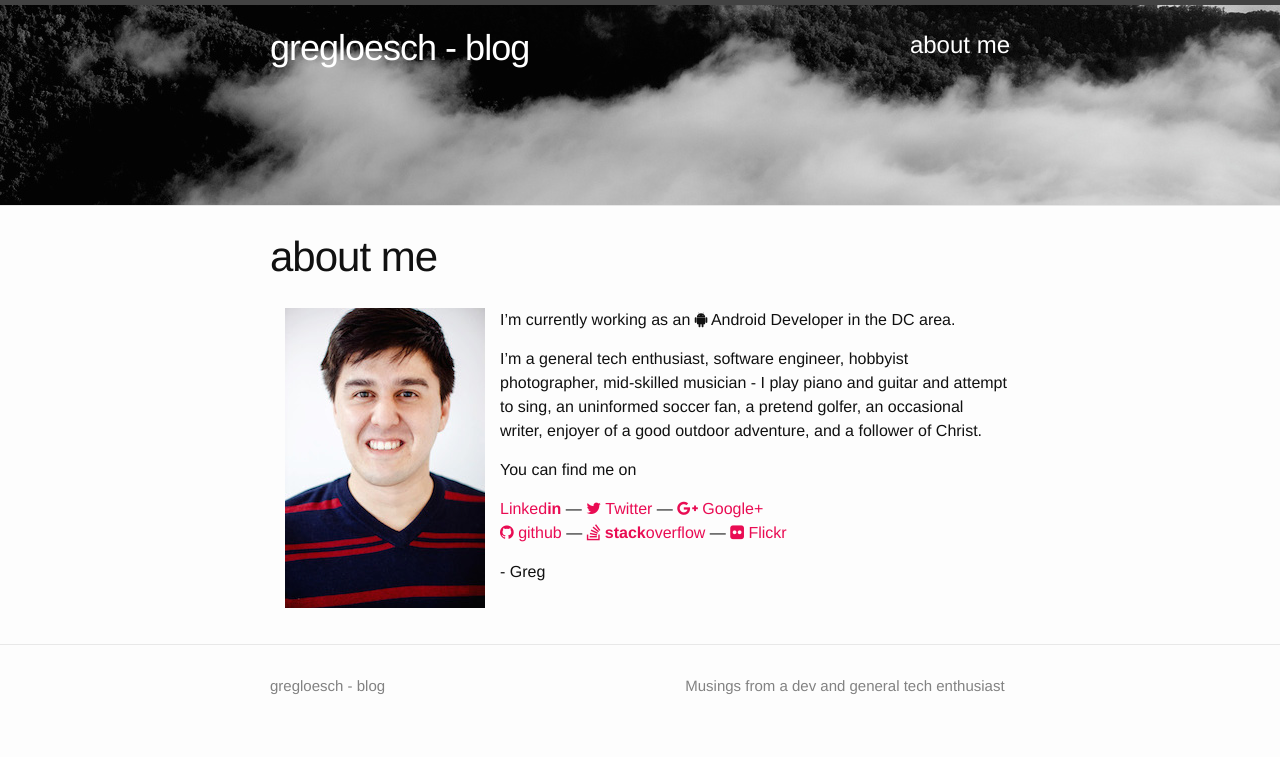
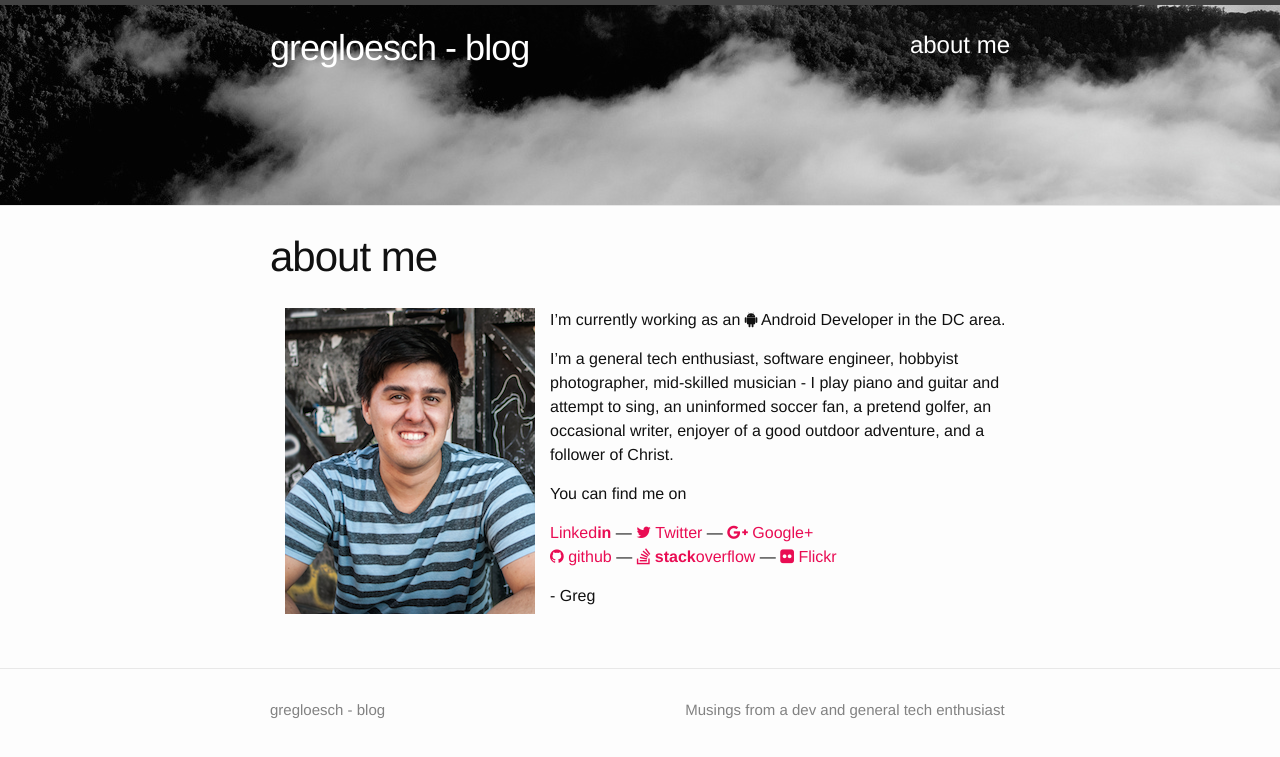
Before and after one commit to loeschg/loeschg.github.io, a Jekyll site: the page built from about.md, in a window 1280 px wide. Shown: the top 757 px of the page. Built offline with Jekyll 4.4.1, drawn with Linux system fonts in a browser that asks for light colours; nearby versions of some CDN libraries.

Commit message:
Add new profile picture [about]

```diff
--- a/about.md
+++ b/about.md
@@ -4,7 +4,7 @@
 permalink: /about/
 ---
 
-<img src="/assets/images/headshot-thumb.jpg" class="left"/>
+<img src="/assets/images/profile-rome.png" class="left"/>
 
 I’m currently working as an <i class="fa fa-android"></i> Android Developer in the DC area.
 
```
Also changed, not shown: assets/images/profile-rome.png (added).
